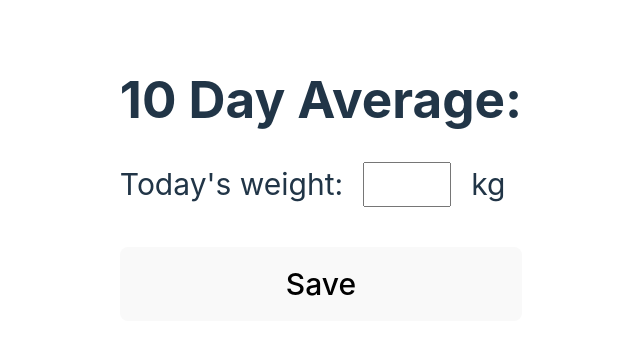
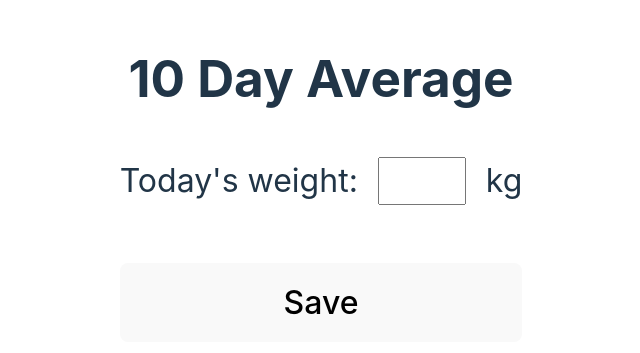
Before and after one commit to t-lock/10-day-avg, a Svelte app: page / in a window 1280 px wide. Shown: the part 221-574 px from the top of the page, without its empty margins (319-959 px from the left). Built offline with nearby package versions, Linux system fonts and the light colour scheme.

Commit message:
Basic implementation

```diff
--- a/src/App.svelte
+++ b/src/App.svelte
@@ -40,17 +40,21 @@
     }
   }
 
-  $: console.table({ data: $data, tenDayAvg: $tenDayAvg });
-  $: console.log(reactiveIndex);
+  $: formattedTenDayAvg = $tenDayAvg ? $tenDayAvg.toFixed(1) + " kg" : null;
 </script>
 
 <main>
-  <h1>10 Day Average: {$tenDayAvg ?? ""}</h1>
+  {#if formattedTenDayAvg}
+    <h1>10 Day Average: {formattedTenDayAvg}</h1>
+  {:else}
+    <h1>10 Day Average</h1>
+  {/if}
 
   <form on:submit|preventDefault={handleSubmit}>
     <label>
       <span>Today's weight:</span>
-      <input type="number" bind:value min="0" max="300" /> <span>kg</span>
+      <input type="number" bind:value min="0" max="300" step="0.1" />
+      <span>kg</span>
     </label>
     <button type="submit">Save</button>
   </form>
@@ -64,12 +68,12 @@
   form {
     display: flex;
     flex-direction: column;
-    gap: 40px;
-    font-size: 30px;
+    gap: 1.8em;
+    font-size: 2em;
   }
 
   input {
-    font-size: 30px;
+    font-size: 1em;
     max-width: 80px;
   }
 
@@ -77,4 +81,8 @@
     display: flex;
     gap: 20px;
   }
+
+  h1 {
+    margin-bottom: 1em;
+  }
 </style>
--- a/src/app.css
+++ b/src/app.css
@@ -11,6 +11,16 @@
   text-rendering: optimizeLegibility;
   -webkit-font-smoothing: antialiased;
   -moz-osx-font-smoothing: grayscale;
+}
+@media (max-width: 650px) {
+  :root {
+    font-size: 80%;
+  }
+}
+@media (max-width: 500px) {
+  :root {
+    font-size: 60%;
+  }
 }
 
 a {
--- /dev/null
+++ b/src/lib/services/expiry.ts
@@ -0,0 +1,14 @@
+import { data } from "./storage";
+import { sub, isBefore, format } from "date-fns";
+
+const today = new Date(new Date());
+const limit = format(sub(today, { days: 9 }), "yyyy-MM-dd"); //? use 9 days such that 10 days is inclusive of today
+
+data.subscribe((entries) => {
+  const valid = entries.filter((entry) => !isBefore(entry.date, limit));
+  console.log(limit, valid);
+  if (valid.length < entries.length) {
+    console.log("setting valid");
+    data.set(valid);
+  }
+});
--- a/src/main.ts
+++ b/src/main.ts
@@ -1,8 +1,9 @@
-import './app.css'
-import App from './App.svelte'
+import "./app.css";
+import App from "./App.svelte";
+import "./lib/services/expiry";
 
 const app = new App({
-  target: document.getElementById('app'),
-})
+  target: document.getElementById("app") as HTMLElement,
+});
 
-export default app
+export default app;
--- a/tsconfig.json
+++ b/tsconfig.json
@@ -14,7 +14,8 @@
     "allowJs": true,
     "checkJs": true,
     "isolatedModules": true,
-    "strict": true
+    "strict": true,
+    "lib": ["es2022", "dom", "dom.iterable"]
   },
   "include": ["src/**/*.ts", "src/**/*.js", "src/**/*.svelte"],
   "references": [{ "path": "./tsconfig.node.json" }]
```
